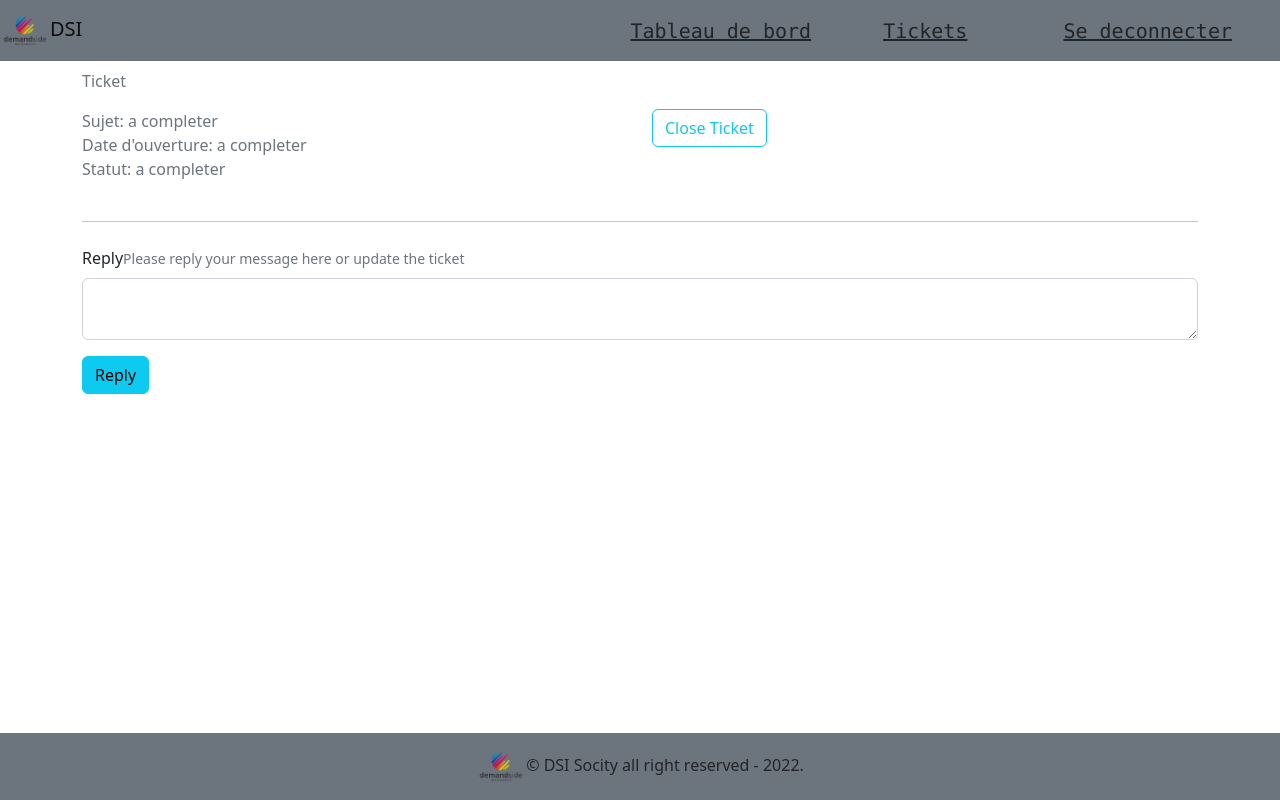
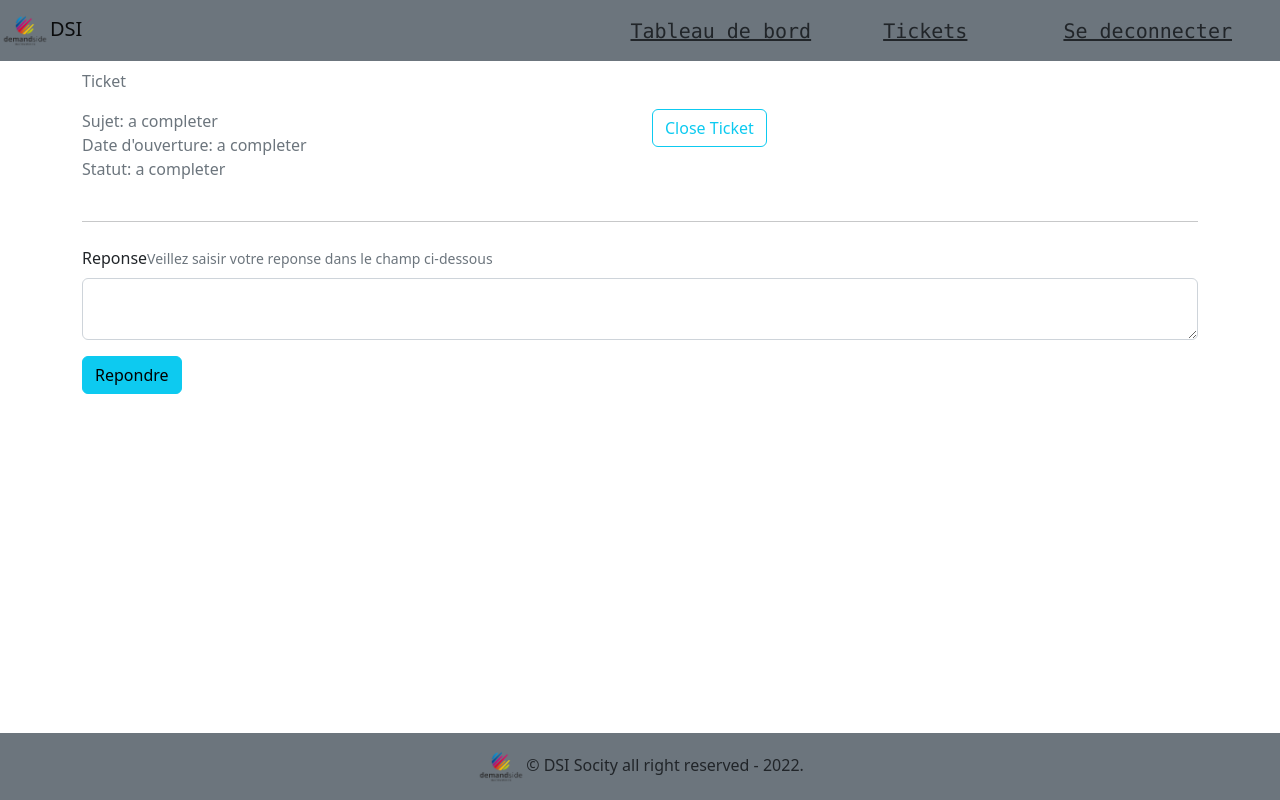
Before and after one commit to Dev-sidiki/SITE-ASSISTANCE, a React (Create React App) app in the folder front_end/: page /ticket/1 in a window 1280 px wide. Built offline with nearby package versions, Linux system fonts and the light colour scheme.

Commit message:
modification du composant de reponse a un ticket

```diff
--- a/front_end/src/Components/updateTicket/UpdateTicket.composant.js
+++ b/front_end/src/Components/updateTicket/UpdateTicket.composant.js
@@ -2,24 +2,19 @@ import React from "react";
 import PropTypes from "prop-types";
 import { Form, Button } from "react-bootstrap";
 
+// ce composant retourne le formulaire de reponse a un ticket
 const UpdateTicket = ({ _id }) => {
   return (
     <div>
       <Form>
-        <Form.Label>Reply</Form.Label>
+        <Form.Label>Reponse</Form.Label>
         <Form.Text>
-          Please reply your message here or update the ticket
+          Veillez saisir votre reponse dans le champ ci-dessous
         </Form.Text>
-        <Form.Control
-          //   value={message}
-          //   onChange={handleOnChange}
-          as="textarea"
-          row="5"
-          name="detail"
-        />
+        <Form.Control as="textarea" row="5" name="detail" />
         <div className="text-right mt-3 mb-3">
           <Button variant="info" type="submit">
-            Reply
+            Repondre
           </Button>
         </div>
       </Form>
```
